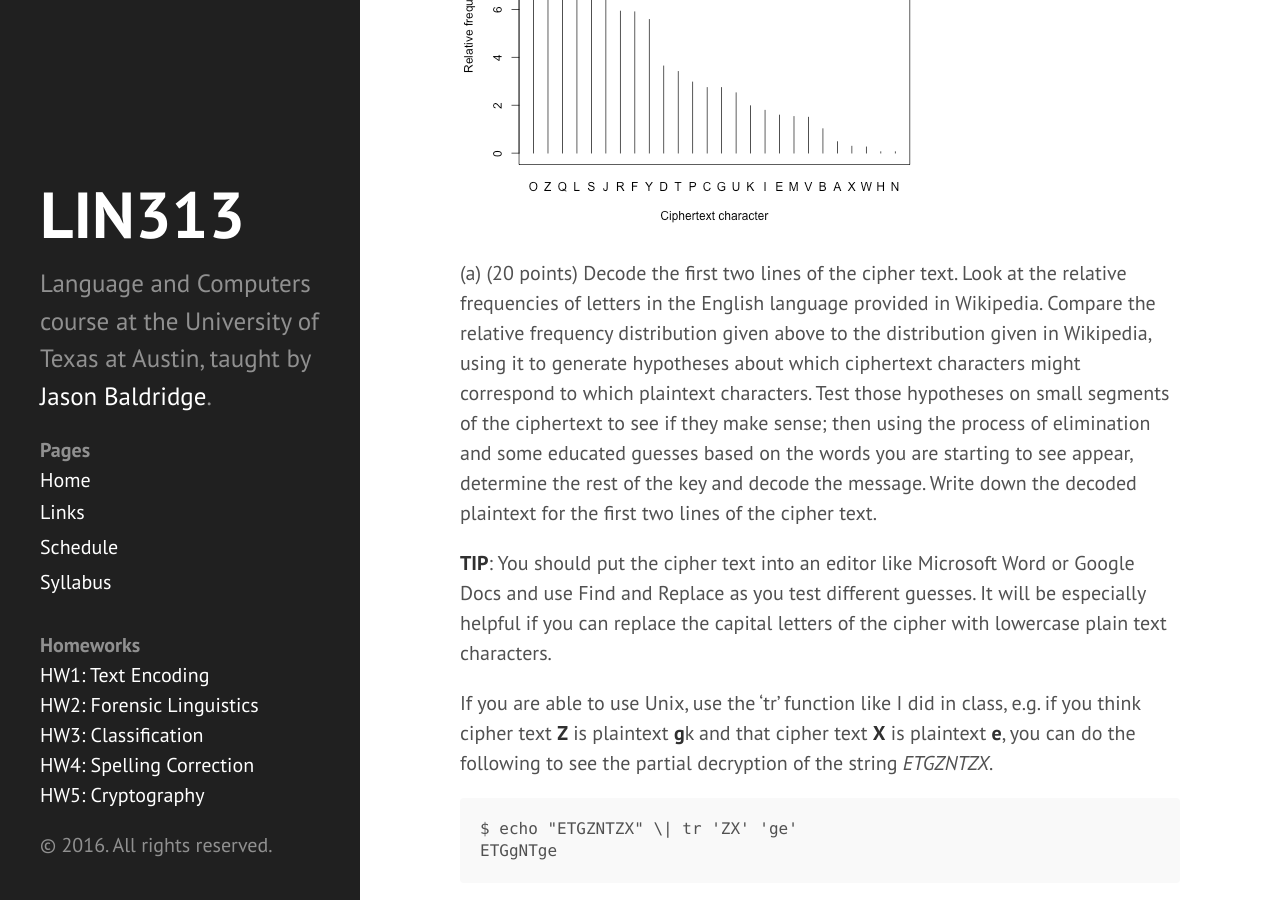
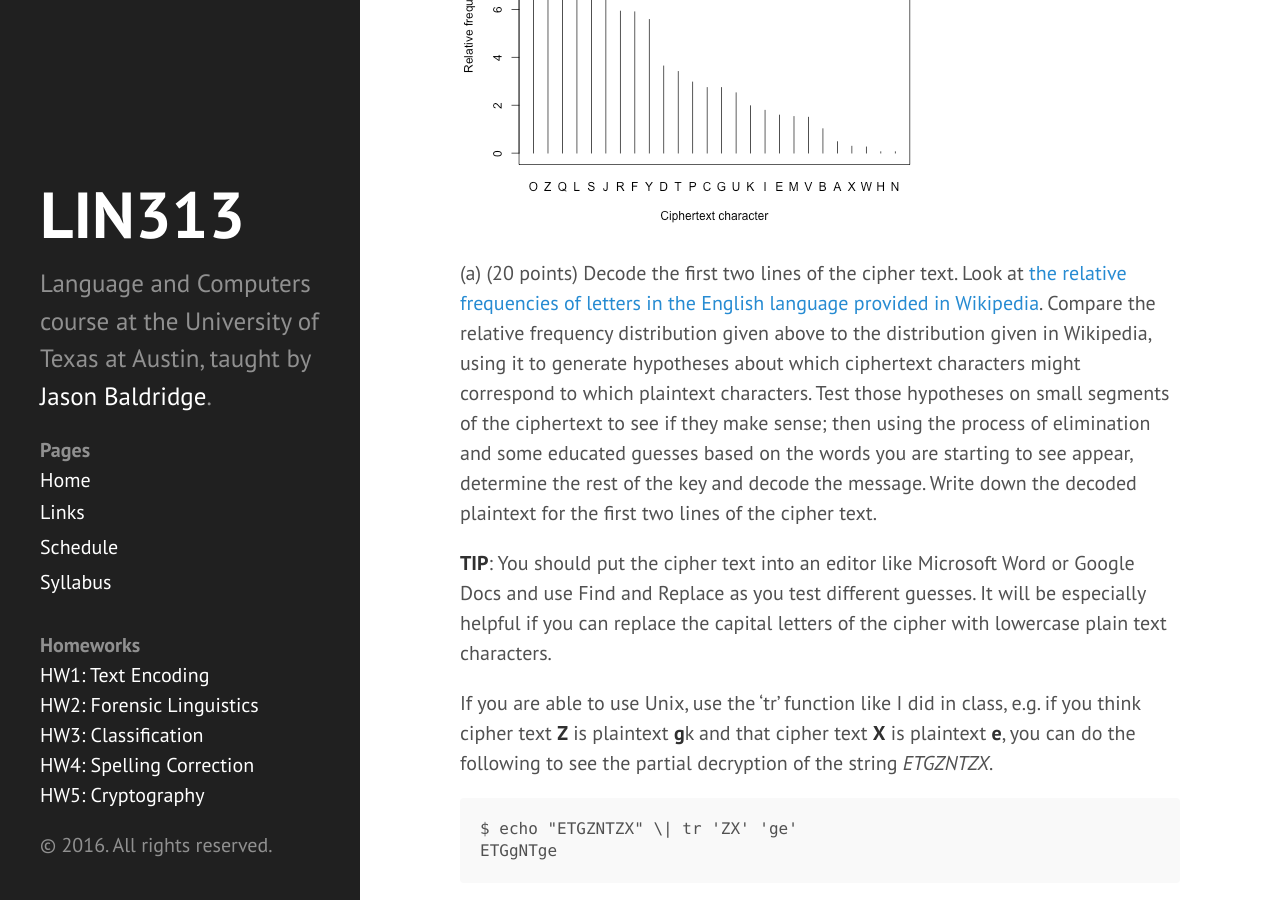
Before and after one commit to utcompling/language_and_computers_s16, a Jekyll site: the page built from hw5_cryptography.md, in a window 1280 px wide and 900 px high, scrolled down 5094 px. Built offline with Jekyll 4.4.1, drawn with Linux system fonts in a browser that asks for light colours; some of the changed lines change nothing that is shown; some of the changed text lies outside the part shown.

Commit message:
Added links.

```diff
--- a/hw5_cryptography.md
+++ b/hw5_cryptography.md
@@ -122,7 +122,7 @@
 ![Ranked cipher frequencies](ranked_cipher_freq_distribution.png)
 
 
-(a) (20 points) Decode the first two lines of the cipher text. Look at the relative frequencies of letters in the English language provided in Wikipedia. Compare the relative frequency distribution given above to the distribution given in Wikipedia, using it to generate hypotheses about which ciphertext characters might correspond to which plaintext characters. Test those hypotheses on small segments of the ciphertext to see if they make sense; then using the process of elimination and some educated guesses based on the words you are starting to see appear, determine the rest of the key and decode the message. Write down the decoded plaintext for the first two lines of the cipher text.
+(a) (20 points) Decode the first two lines of the cipher text. Look at [the relative frequencies of letters in the English language provided in Wikipedia](http://en.wikipedia.org/wiki/Letter_frequency#Relative_frequencies_of_letters_in_the_English_language). Compare the relative frequency distribution given above to the distribution given in Wikipedia, using it to generate hypotheses about which ciphertext characters might correspond to which plaintext characters. Test those hypotheses on small segments of the ciphertext to see if they make sense; then using the process of elimination and some educated guesses based on the words you are starting to see appear, determine the rest of the key and decode the message. Write down the decoded plaintext for the first two lines of the cipher text.
 
 **TIP**: You should put the cipher text into an editor like Microsoft Word or Google Docs and use Find and Replace as you test different guesses. It will be especially helpful if you can replace the capital letters of the cipher with lowercase plain text characters.
 
@@ -156,4 +156,4 @@
 
 Give two reasons why the Navajo code talkers were so effective for secure communication in WWII and explain one strategy that they had to employ to avoid being "decoded".
 
-You are encouraged to use outside sources for answering this question, including Wikipedia's code talker page.
+You are encouraged to use outside sources for answering this question, including Wikipedia's [code talker page](http://en.wikipedia.org/wiki/Code_talker).
```
